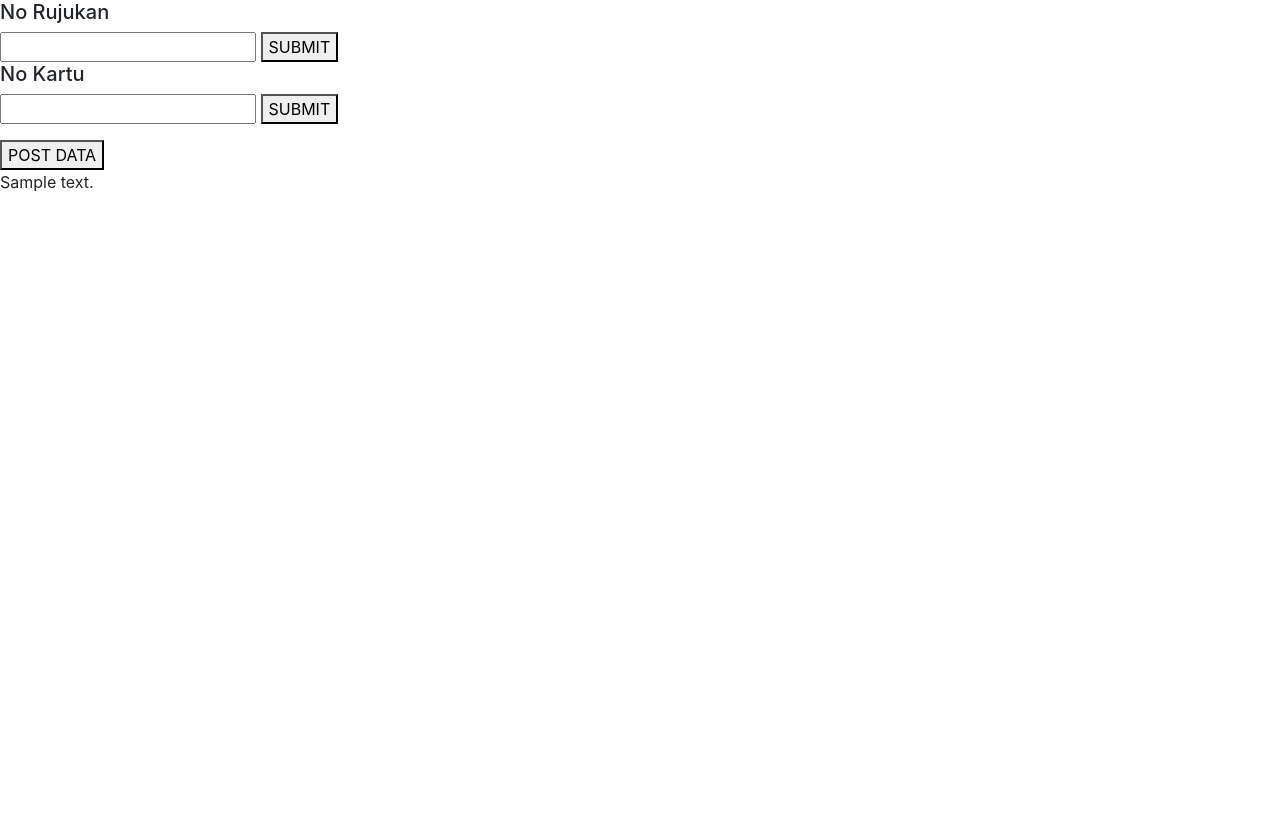
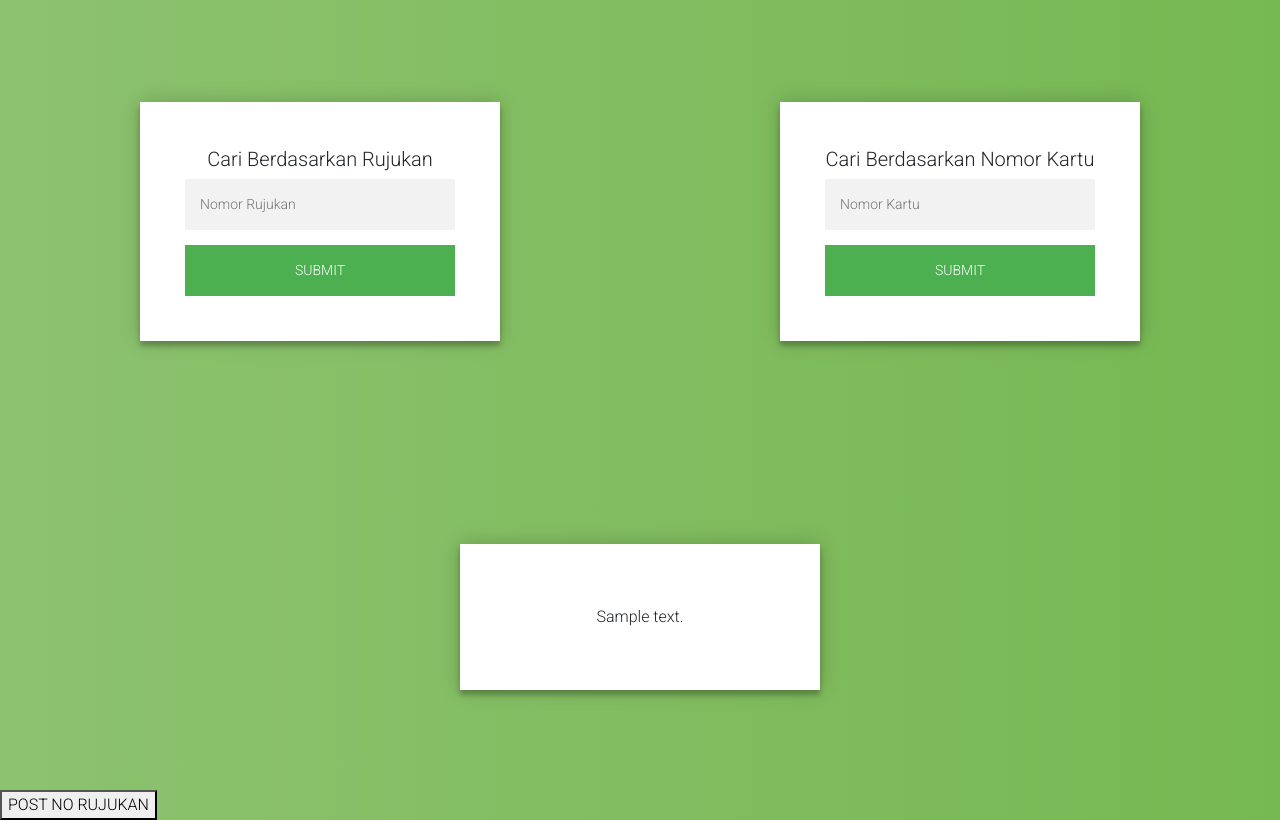
Before and after one commit to aldiemhaaa/anjungan-bpjs, a Django app: template templates/index.html in a window 1280 px wide. Before the commit the page ends 192 px from the top, so only its background shows below. Run offline with Django 3.2, Linux system fonts and the light colour scheme; the template is opened without the code that fills it: most values are stand-ins (such as "Sample title", 1, 10 or a date in 2020); some libraries are stand-ins or nearby versions.

Commit message:
Fix Tampilan index.html

```diff
--- a/api/views.py
+++ b/api/views.py
@@ -37,7 +37,7 @@ def index(request):
         response = requests.get(url,headers = headers)
         global diag
         diag = response.json()
-        # print(diag)
+        print(diag)
     elif 'nomorKartu' in request.POST:
         consID = '27952'
         # secretKey = 'rsm32h1'
--- a/templates/index.html
+++ b/templates/index.html
@@ -3,89 +3,175 @@
 <html lang="en">
 
 <head>
-  <!-- Required meta tags -->
   <meta charset="utf-8">
   <meta name="viewport" content="width=device-width, initial-scale=1, shrink-to-fit=no">
-  <!-- <link rel="stylesheet" type="text/css" href="{% static 'vendor/bootstrap/css/bootstrap.min.css' %}"> -->
   <link rel="stylesheet" type="text/css" href="{% static 'fonts/font-awesome-4.7.0/css/font-awesome.min.css' %}">
   <link rel="stylesheet" type="text/css" href="{% static 'vendor/animate/animate.css' %}">
   <link rel="stylesheet" type="text/css" href="{% static 'vendor/select2/select2.min.css' %}">
   <link rel="stylesheet" type="text/css" href="{% static 'vendor/perfect-scrollbar/perfect-scrollbar.css' %}">
   <link rel="stylesheet" type="text/css" href="{% static 'css/util.css' %}">
-	<!-- <link rel="stylesheet" type="text/css" href="{% static 'css/main.css' %}"> -->
-  <!-- Bootstrap CSS -->
   <link rel="stylesheet" href="https://stackpath.bootstrapcdn.com/bootstrap/4.3.1/css/bootstrap.min.css"
     integrity="sha384-ggOyR0iXCbMQv3Xipma34MD+dH/1fQ784/j6cY/iJTQUOhcWr7x9JvoRxT2MZw1T" crossorigin="anonymous">
   <script src="https://code.jquery.com/jquery-3.4.1.js" integrity="sha256-WpOohJOqMqqyKL9FccASB9O0KwACQJpFTUBLTYOVvVU="
     crossorigin="anonymous"></script>
+  <style>
+    @import url(https://fonts.googleapis.com/css?family=Roboto:300);
+  .flexlogin{
+    display: flex;
+    justify-content: center;
+    align-items: center;
+  }
+.login-page {
+  width: 360px;
+  padding: 8% 0 0;
+  margin: auto;
+}
+.form {
+  position: relative;
+  z-index: 1;
+  background: #FFFFFF;
+  max-width: 360px;
+  margin: 0 auto 100px;
+  padding: 45px;
+  text-align: center;
+  box-shadow: 0 0 20px 0 rgba(0, 0, 0, 0.2), 0 5px 5px 0 rgba(0, 0, 0, 0.24);
+}
+.form input {
+  font-family: "Roboto", sans-serif;
+  outline: 0;
+  background: #f2f2f2;
+  width: 100%;
+  border: 0;
+  margin: 0 0 15px;
+  padding: 15px;
+  box-sizing: border-box;
+  font-size: 14px;
+}
+.form button {
+  font-family: "Roboto", sans-serif;
+  text-transform: uppercase;
+  outline: 0;
+  background: #4CAF50;
+  width: 100%;
+  border: 0;
+  padding: 15px;
+  color: #FFFFFF;
+  font-size: 14px;
+  -webkit-transition: all 0.3 ease;
+  transition: all 0.3 ease;
+  cursor: pointer;
+}
+.form button:hover,.form button:active,.form button:focus {
+  background: #43A047;
+}
+.form .message {
+  margin: 15px 0 0;
+  color: #b3b3b3;
+  font-size: 12px;
+}
+.form .message a {
+  color: #4CAF50;
+  text-decoration: none;
+}
+.form .register-form {
+  display: none;
+}
+.container {
+  position: relative;
+  z-index: 1;
+  max-width: 300px;
+  margin: 0 auto;
+}
+.container:before, .container:after {
+  content: "";
+  display: block;
+  clear: both;
+}
+.container .info {
+  margin: 50px auto;
+  text-align: center;
+}
+.container .info h1 {
+  margin: 0 0 15px;
+  padding: 0;
+  font-size: 36px;
+  font-weight: 300;
+  color: #1a1a1a;
+}
+.container .info span {
+  color: #4d4d4d;
+  font-size: 12px;
+}
+.container .info span a {
+  color: #000000;
+  text-decoration: none;
+}
+.container .info span .fa {
+  color: #EF3B3A;
+}
+body {
+  background: #76b852; /* fallback for old browsers */
+  background: -webkit-linear-gradient(right, #76b852, #8DC26F);
+  background: -moz-linear-gradient(right, #76b852, #8DC26F);
+  background: -o-linear-gradient(right, #76b852, #8DC26F);
+  background: linear-gradient(to left, #76b852, #8DC26F);
+  font-family: "Roboto", sans-serif;
+  -webkit-font-smoothing: antialiased;
+  -moz-osx-font-smoothing: grayscale;
+}
 
+  </style>
   <title>No Rujukan</title>
 </head>
 
 <body>
+<div class="flexlogin">
+  <div class="login-page">
+    <div class="form">
+      <form class="login-form" method="post">
+        <h5>Cari Berdasarkan Rujukan</h5>
+        {% csrf_token %}
+        <input type="text" placeholder="Nomor Rujukan" name="diagnosa"/>
+        <button type="submit">SUBMIT</button>
+      </form>
+    </div>
+  </div>
+
+  <div class="login-page">
+    <div class="form">
+      <form class="login-form" method="post">
+        <h5>Cari Berdasarkan Nomor Kartu</h5>
+        {% csrf_token %}
+        <input type="text" placeholder="Nomor Kartu" name="nomorKartu"/>
+        <button type="submit">SUBMIT</button>
+      </form>
+    </div>
+  </div>
+</div>
+<div class="login-page">
+  <div class="form">
+    <p>{{diagnosa.response.rujukan.peserta.noKartu}}</p>
+    <p>{{hasil.metaData.message}}</p>
+  </div>
+</div>
+<!--
     <h5>No Rujukan</h5>
     <form method="post">
       {% csrf_token %}
       <input type="text" name="diagnosa">
-    <button type="submit">SUBMIT</button>
-  </form>
-
-  <!-- <ul class="list-group">
-    <li class="list-group-item">Kode Diagnosa : {{diagnosa.response.rujukan.diagnosa.kode}}</li>
-    <li class="list-group-item">Nama Diagnosa : {{diagnosa.response.rujukan.diagnosa.nama}}</li>
-    <li class="list-group-item">keluhan : {{diagnosa.response.rujukan.keluhan}}</li>
-    <li class="list-group-item">No Kunjungan : {{diagnosa.response.rujukan.noKunjungan}}</li>
-    <li class="list-group-item">pelayanan Kode : {{diagnosa.response.rujukan.pelayanan.kode}}</li>
-    <li class="list-group-item">pelayanan Nama : {{diagnosa.response.rujukan.pelayanan.nama}}</li>
-    <li class="list-group-item">nmAsuransi : {{diagnosa.response.rujukan.peserta.cob.nmAsuransi}}</li>
-    <li class="list-group-item">noAsuransi : {{diagnosa.response.rujukan.peserta.cob.noAsuransi}}</li>
-    <li class="list-group-item">tglTAT : {{diagnosa.response.rujukan.peserta.cob.tglTAT}}</li>
-    <li class="list-group-item">tglTMT : {{diagnosa.response.rujukan.peserta.cob.tglTMT}}</li>
-    <li class="list-group-item">Keterangan Hak Kelas : {{diagnosa.response.rujukan.peserta.hakKelas.keterangan}}</li>
-    <li class="list-group-item">Kode Hak Kelas : {{diagnosa.response.rujukan.peserta.hakKelas.kode}}</li>
-    <li class="list-group-item">Informasi Dinsos : {{diagnosa.response.rujukan.peserta.informasi.dinsos}}</li>
-    <li class="list-group-item">No SKTM : {{diagnosa.response.rujukan.peserta.informasi.noSKTM}}</li>
-    <li class="list-group-item">Prolanis PRB : {{diagnosa.response.rujukan.peserta.informasi.prolanisPRB}}</li>
-    <li class="list-group-item">Jenis Peserta :{{diagnosa.response.rujukan.peserta.jenisPeserta.keterangan}}</li>
-    <li class="list-group-item">Kode Peserta :{{diagnosa.response.rujukan.peserta.jenisPeserta.kode}}</li>
-    <li class="list-group-item">No MR : {{diagnosa.response.rujukan.peserta.mr.noMR}}</li>
-    <li class="list-group-item">No Telp : {{diagnosa.response.rujukan.peserta.mr.noTelepon}}</li>
-    <li class="list-group-item">NAMA: {{diagnosa.response.rujukan.peserta.nama}}</li>
-    <li class="list-group-item">NIK: {{diagnosa.response.rujukan.peserta.nik}}</li>
-    <li class="list-group-item">No Kartu: {{diagnosa.response.rujukan.peserta.noKartu}}</li>
-    <li class="list-group-item">PISA : {{diagnosa.response.rujukan.peserta.pisa}}</li>
-    <li class="list-group-item">kdProvider : {{diagnosa.response.rujukan.peserta.provUmum.kdProvider}}</li>
-    <li class="list-group-item">nmProvider : {{diagnosa.response.rujukan.peserta.provUmum.nmProvider}}</li>
-    <li class="list-group-item">Jenis Kelamin : {{diagnosa.response.rujukan.peserta.sex}}</li>
-    <li class="list-group-item">Status Peserta : {{diagnosa.response.rujukan.peserta.statusPeserta.keterangan}}</li>
-    <li class="list-group-item">Status Kode Peserta : {{diagnosa.response.rujukan.peserta.statusPeserta.kode}}</li>
-    <li class="list-group-item">Tanggal Cetak Kartu : {{diagnosa.response.rujukan.peserta.tglCetakKartu}}</li>
-    <li class="list-group-item">Tanggal Lahir : {{diagnosa.response.rujukan.peserta.tglLahir}}</li>
-    <li class="list-group-item">Tanggal TAT : {{diagnosa.response.rujukan.peserta.tglTAT}}</li>
-    <li class="list-group-item">Tanggal TMT : {{diagnosa.response.rujukan.peserta.tglTMT}}</li>
-    <li class="list-group-item">UMUR SAAT PELAYANAN: {{diagnosa.response.rujukan.peserta.umur.umurSaatPelayanan}}</li>
-    <li class="list-group-item">UMUR SEKARANG : {{diagnosa.response.rujukan.peserta.umur.umurSekarang}}</li>
-    <li class="list-group-item">poli Rujukan Kode : {{diagnosa.response.rujukan.poliRujukan.kode}}</li>
-    <li class="list-group-item">poli Rujukan Nama : {{diagnosa.response.rujukan.poliRujukan.nama}}</li>
-    <li class="list-group-item">Prov Rujukan kode : {{diagnosa.response.rujukan.provPerujuk.kode}}</li>
-    <li class="list-group-item">Prov Rujukan Nama : {{diagnosa.response.rujukan.provPerujuk.nama}}</li>
-    <li class="list-group-item">Tanggal Kunjungan : {{diagnosa.response.rujukan.tglKunjungan}}</li>
-  </ul> -->
-
-  <h5>No Kartu</h5>
+      <button type="submit" v-on:click="isHidden = false">SUBMIT</button>
+    </form> -->
+    <!-- <h5>No Kartu</h5>
     <form method="post">
       {% csrf_token %}
       <input type="text" name="nomorKartu">
-    <button type="submit">SUBMIT</button>
-  </form>
-  <p>{{diagnosa.response.rujukan.peserta.noKartu}}</p>
+      <button type="submit" v-on:click="second = false">SUBMIT</button>
+    </form> -->
   <form method="post">
     {% csrf_token %}
-    <button id="postData" type="submit">POST DATA</button>
+    <button id="postData" type="submit">POST NO RUJUKAN</button>
   </form>
-  <p>{{hasil.metaData.message}}</p>
-
-
+  <!-- <p>{{hasil.metaData.message}}</p> -->
   <script src="{% static 'vendor/select2/select2.min.js' %}"></script>
   <script src="{% static 'vendor/perfect-scrollbar/perfect-scrollbar.min.js' %}"></script>
   <script src="https://cdnjs.cloudflare.com/ajax/libs/popper.js/1.14.7/umd/popper.min.js"
```
Lines whose indentation alone changed are shown as unchanged.
